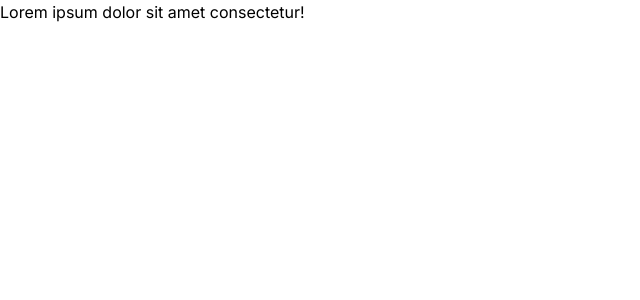
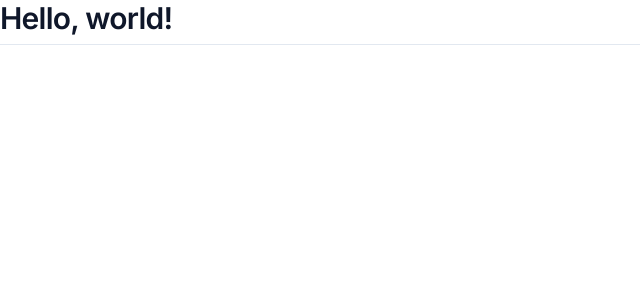
Before and after one commit to JustScriptin/algorithm-helper, a Next.js app: page / in a window 1280 px wide. Shown: the top 300 px of the page, without its empty margins (0-640 px from the left). Built offline with nearby package versions, Linux system fonts and the light colour scheme.

Commit message:
checkpoint

```diff
--- a/app/page.tsx
+++ b/app/page.tsx
@@ -1,7 +1,9 @@
+import Heading from "@/components/ui/Heading";
+
 export default function Home(){
   return (
     <main>
-      <p>Lorem ipsum dolor sit amet consectetur!</p>
+      <Heading as="h2">Hello, world!</Heading>
     </main>
   );
 }
--- /dev/null
+++ b/components/ui/Heading.tsx
@@ -0,0 +1,31 @@
+import React from 'react';
+import { cva } from 'class-variance-authority';
+import { cn } from '@/lib/utils/cn';
+
+type HeadingProps = React.HTMLAttributes<HTMLHeadingElement> & {
+  as?: 'h1' | 'h2' | 'h3' | 'h4';
+};
+
+const headingClasses = cva('scroll-m-20 tracking-tight text-gray-900', {
+  variants: {
+    size: {
+      h1: 'text-4xl font-extrabold lg:text-5xl',
+      h2: 'border-b pb-2 text-3xl font-semibold first:mt-0',
+      h3: 'text-2xl font-semibold',
+      h4: 'text-xl font-semibold',
+    },
+  },
+  defaultVariants: {
+    size: 'h1',
+  },
+});
+
+const Heading: React.FC<HeadingProps> = ({ as: Tag = 'h1', className, children, ...props }) => {
+  return (
+    <Tag className={cn(headingClasses({ size: Tag }), className)} {...props}>
+      {children}
+    </Tag>
+  );
+};
+
+export default Heading;
```
